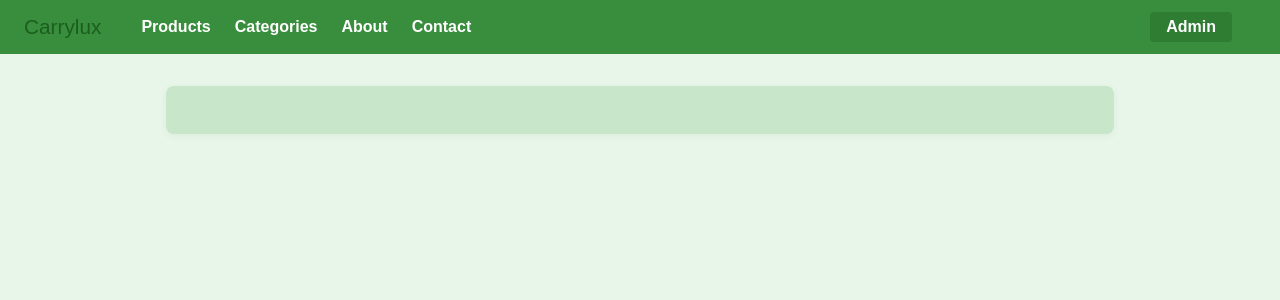
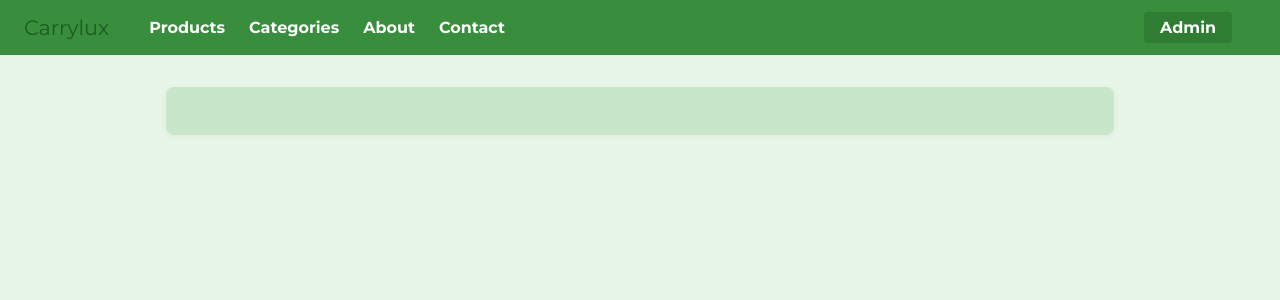
Before and after one commit to WangilaPrish/carrylux, a Django app: template shop/templates/base.html in a window 1280 px wide. Shown: the top 300 px of the page. Run offline with Django 5.2, Linux system fonts and the light colour scheme; the template is opened without the code that fills it, so the values that code supplies are empty; parts of the project's set-up code (start-up, migrations or seed data) failed here and were passed over.

Commit message:
Update font family in base template for improved typography

```diff
--- a/shop/templates/base.html
+++ b/shop/templates/base.html
@@ -3,9 +3,10 @@
 
 <head>
     <title>{% block title %}Carrylux Shop{% endblock %}</title>
+    <link href="https://fonts.googleapis.com/css2?family=Montserrat:wght@400;700&display=swap" rel="stylesheet">
     <style>
         body {
-            font-family: Arial, sans-serif;
+            font-family: 'Montserrat', Arial, sans-serif;
             background: #e8f5e9;
             color: #1b5e20;
             margin: 0;
```
